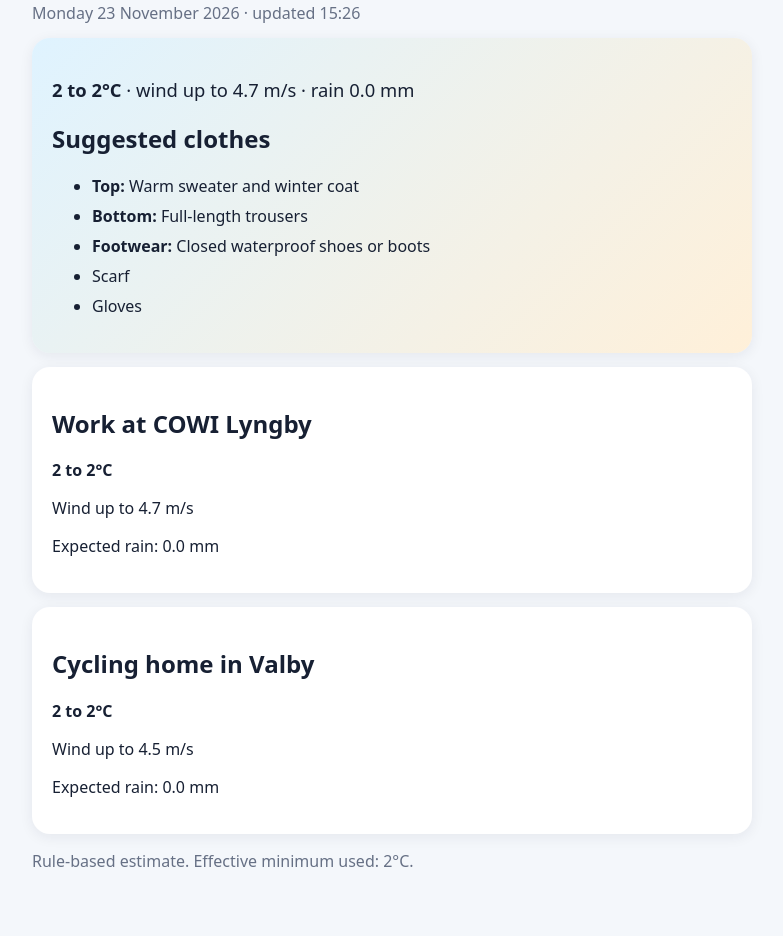
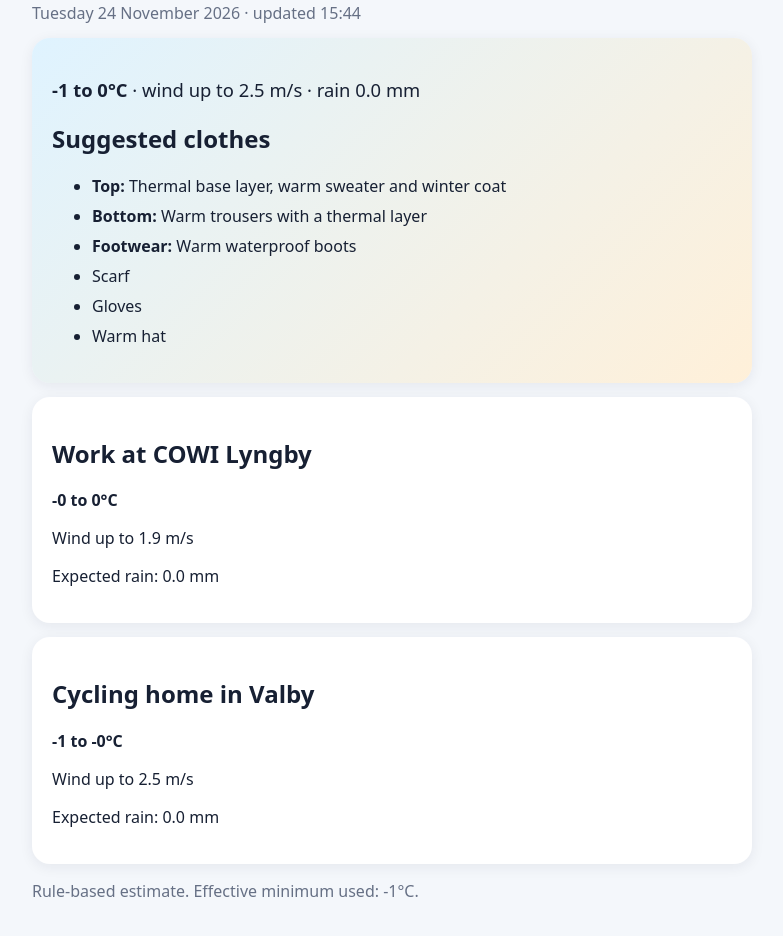
Before and after one commit to mathias1208/weather-outfit, a plain HTML site: page docs/index.html in a window 1280 px wide. Shown: the part 84-1020 px from the top of the page, without its empty margins (248-1031 px from the left). Before the commit the page ends 990 px from the top, so only its background shows below. Drawn offline with Linux system fonts and the light colour scheme.

Commit message:
Update morning outfit

```diff
--- a/docs/index.html
+++ b/docs/index.html
@@ -72,21 +72,21 @@
     <h1>Today's outfit</h1>
 
     <div class="muted">
-        Monday 23 November 2026
-        · updated 15:26
+        Tuesday 24 November 2026
+        · updated 15:44
     </div>
 
     <section class="hero">
 
         <p class="summary">
             <strong>
-                2
+                -1
                 to
-                2°C
+                0°C
             </strong>
 
             · wind up to
-            4.7 m/s
+            2.5 m/s
 
             · rain
             0.0 mm
@@ -97,20 +97,20 @@
         <ul>
             <li>
                 <strong>Top:</strong>
-                Warm sweater and winter coat
+                Thermal base layer, warm sweater and winter coat
             </li>
 
             <li>
                 <strong>Bottom:</strong>
-                Full-length trousers
+                Warm trousers with a thermal layer
             </li>
 
             <li>
                 <strong>Footwear:</strong>
-                Closed waterproof shoes or boots
+                Warm waterproof boots
             </li>
 
-            <li>Scarf</li><li>Gloves</li>
+            <li>Scarf</li><li>Gloves</li><li>Warm hat</li>
         </ul>
 
     </section>
@@ -121,15 +121,15 @@
 
             <p>
                 <strong>
-                    2
+                    -0
                     to
-                    2°C
+                    0°C
                 </strong>
             </p>
 
             <p>
                 Wind up to
-                4.7 m/s
+                1.9 m/s
             </p>
 
             <p>
@@ -143,15 +143,15 @@
 
             <p>
                 <strong>
-                    2
+                    -1
                     to
-                    2°C
+                    -0°C
                 </strong>
             </p>
 
             <p>
                 Wind up to
-                4.5 m/s
+                2.5 m/s
             </p>
 
             <p>
@@ -164,7 +164,7 @@
     <p class="muted">
         Rule-based estimate.
         Effective minimum used:
-        2°C.
+        -1°C.
     </p>
 
 </body>
```
